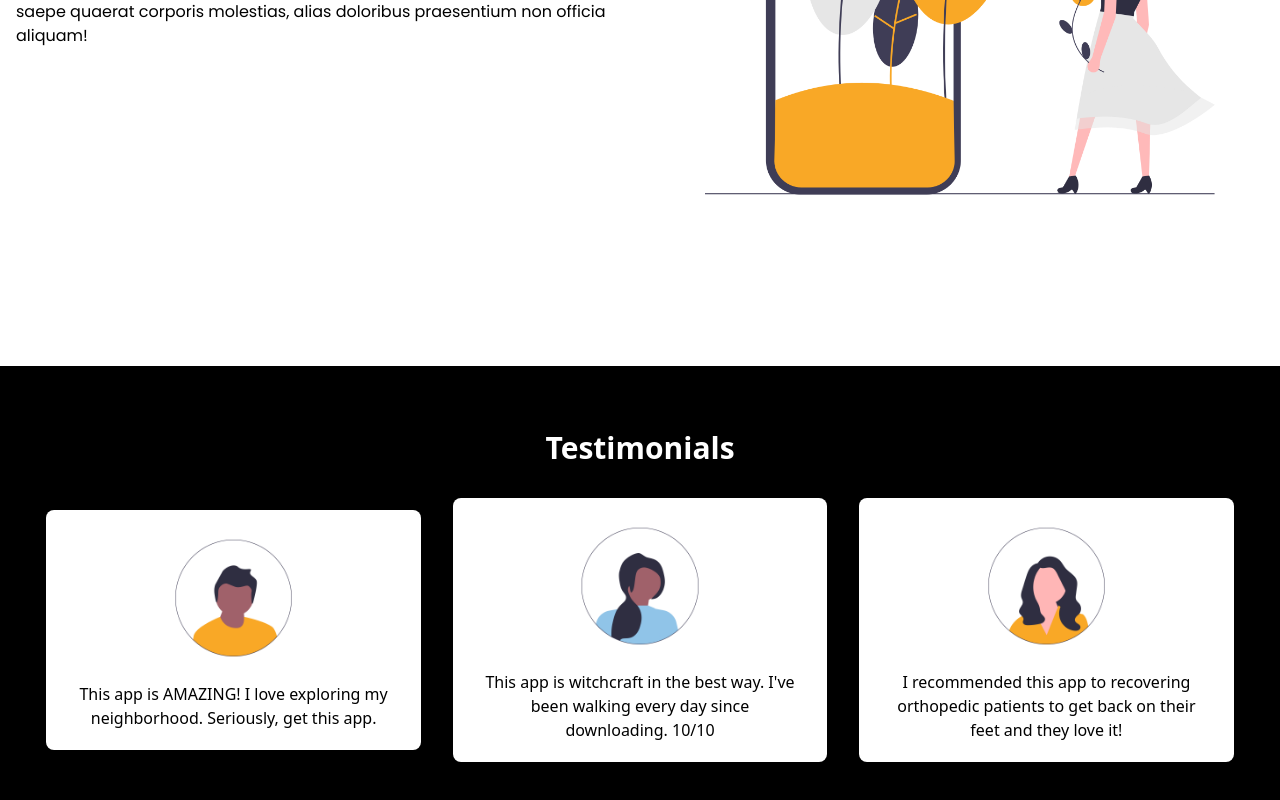
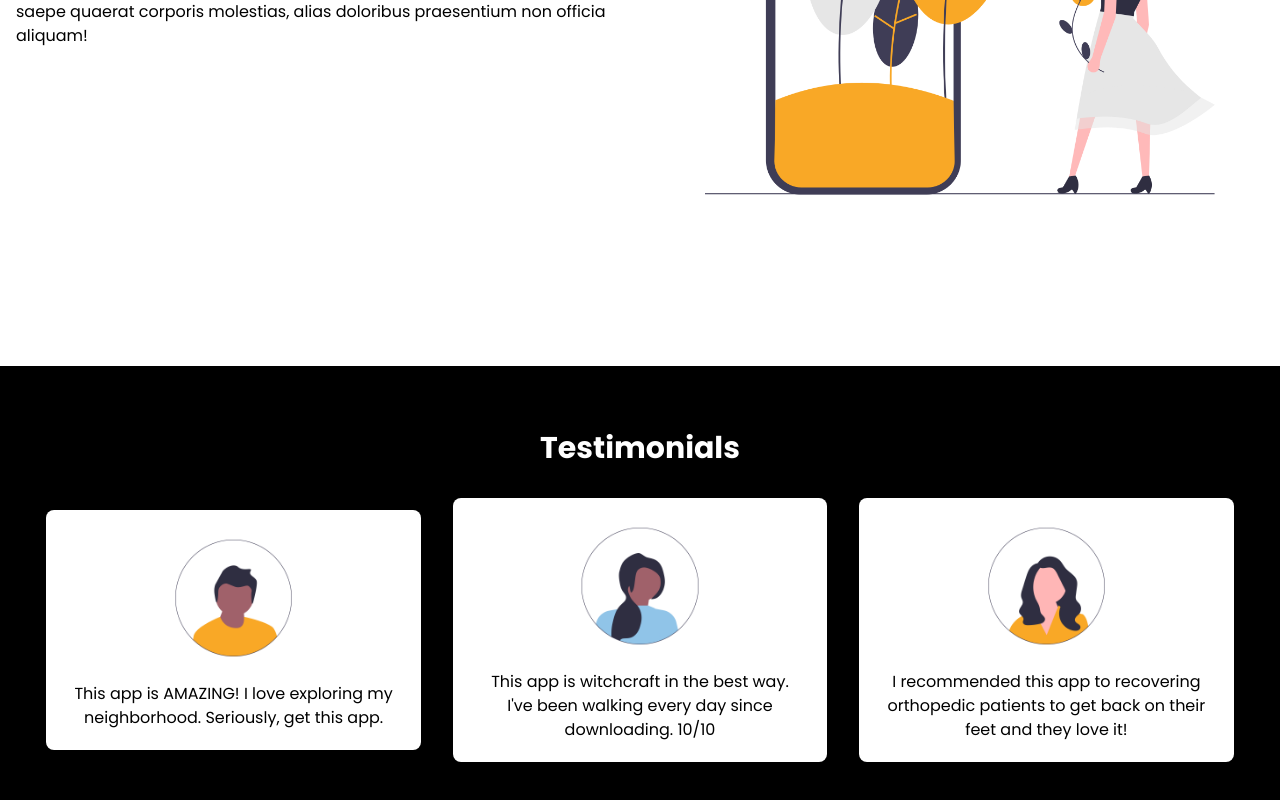
Before and after one commit to kalikokalikova/adventure, a React (Create React App) app in the folder adventure/: page /about in a window 1280 px wide. Shown: the part 1142-1942 px from the top of the page. Built offline with nearby package versions, Linux system fonts and the light colour scheme; no server answers.

Commit message:
added fonts to testimonials

```diff
--- a/adventure/src/components/Testimonials.jsx
+++ b/adventure/src/components/Testimonials.jsx
@@ -7,22 +7,22 @@ import testAvatar3 from '../assets/eg-img/test-avatar3.png'
 function Testimonials() {
   return (
     <div className='bg-black h-[40%] pb-[10vh] text-black'>
-        <h1 className='font-lexend text-3xl text-white font-bold text-center pb-4 pt-[4rem]'>Testimonials</h1>
+        <h1 className='font-poppins text-3xl text-white font-bold text-center pb-4 pt-[4rem]'>Testimonials</h1>
       <div className='flex flex-col md:flex-row items-center justify-center h-[30%]  px-4'>
 
       <div className='w-[100%] flex flex-col bg-white p-3 m-4 rounded-lg md:w-[30%] items-center shadow-md'>
         <img src={testAvatar1} alt="testimonial-female" className='h-[9.5rem]' />
 
-        <p className='font-heebo text-center py-2 px-4'>This app is AMAZING! I love exploring my neighborhood. Seriously, get this app. </p>
+        <p className='font-poppins text-center py-2 px-4'>This app is AMAZING! I love exploring my neighborhood. Seriously, get this app. </p>
       </div>
       <div className='w-[100%] flex flex-col bg-white p-3 m-4 rounded-lg md:w-[30%] items-center shadow-md'>
       <img src={testAvatar2} alt="testimonial-female" className='h-[9.5rem]' />
-        <p className='font-heebo text-center py-2 px-4'>This app is witchcraft in the best way. I've been walking every day since downloading. 10/10 </p>
+        <p className='font-poppins text-center py-2 px-4'>This app is witchcraft in the best way. I've been walking every day since downloading. 10/10 </p>
       </div>
 
       <div className='w-[100%] flex flex-col bg-white p-3 m-4 rounded-lg md:w-[30%] items-center shadow-md'>
       <img src={testAvatar3} alt="testimonial-female" className='h-[9.5rem]' />
-        <p className='font-heebo text-center py-2 px-4'>I recommended this app to recovering orthopedic patients to get back on their feet and they love it! </p>
+        <p className='font-poppins text-center py-2 px-4'>I recommended this app to recovering orthopedic patients to get back on their feet and they love it! </p>
       </div>
 
 
```
